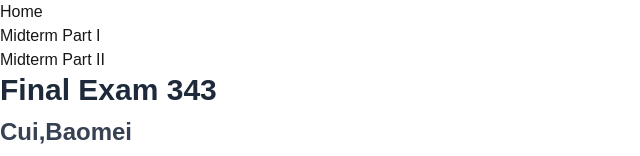
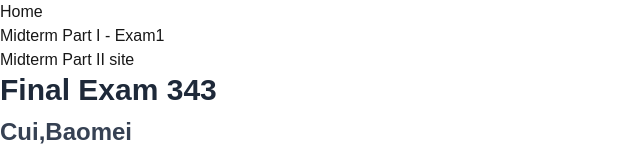
Before and after one commit to cbm27/final343, a Next.js app: page / in a window 1280 px wide. Shown: the top 156 px of the page, without its empty margins (0-640 px from the left). Built offline with nearby package versions, Linux system fonts and the light colour scheme.

Commit message:
added links

```diff
--- a/src/app/components/Menubar.jsx
+++ b/src/app/components/Menubar.jsx
@@ -1,11 +1,18 @@
+import Link from 'next/link'
 export default function Menubar
 () {
   return (
    <>
      <ul>
-      <li>Home</li>
-      <li>Midterm Part I</li>
-      <li>Midterm Part II</li>
+      <li>
+        <Link href='/'>Home</Link>
+      </li>
+      <li>
+        <a href='https://vercel.com/baomei-cuis-projects/exam1/78WJezFkAeQfh236JJxj7ik4EXe2' target='_blank'>Midterm Part I - Exam1 </a>
+      </li>
+       <li>
+       <a href='https://vercel.com/baomei-cuis-projects'target='_blank'>Midterm Part II site</a>
+        </li>
      </ul>
    </>
 
```
